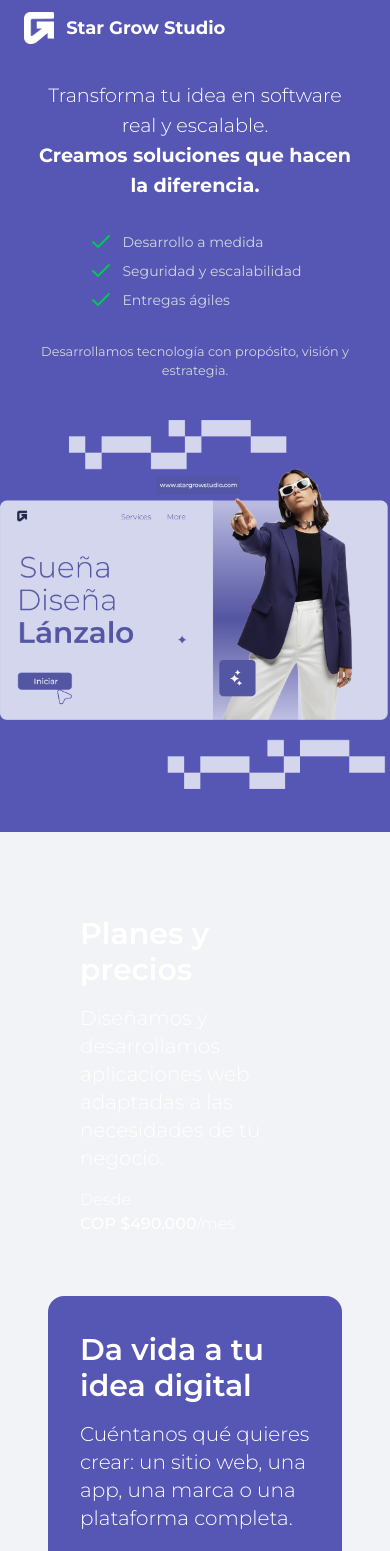
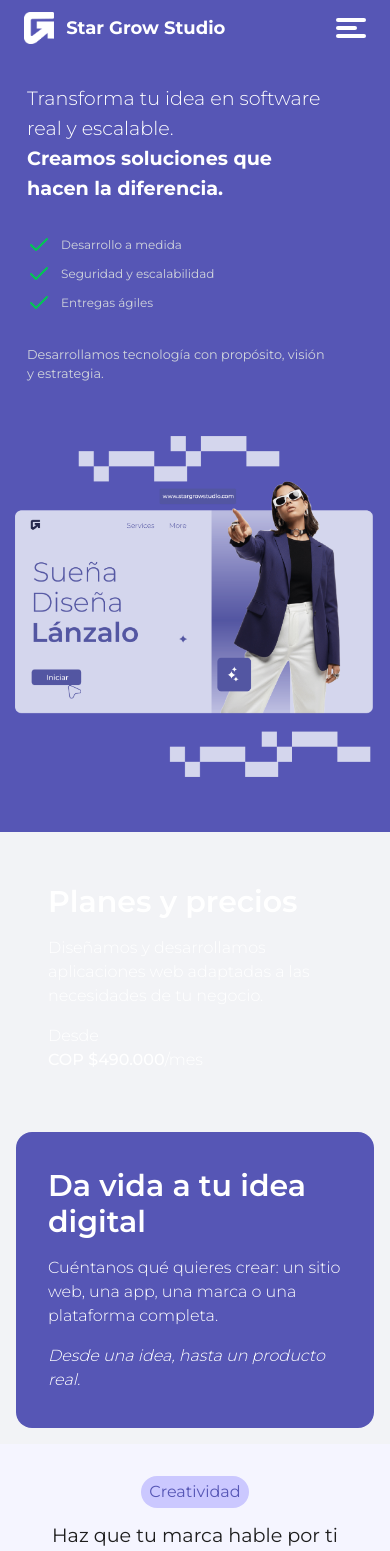
Before and after one commit to MauricioMolina12/stargrowstudio, a Next.js app: page / in a window 390 px wide. Shown: the top 1551 px of the page. Built offline with nearby package versions, Linux system fonts and the light colour scheme.

Commit message:
Improving mobile usability

```diff
--- a/src/app/components/layout/NavBar.tsx
+++ b/src/app/components/layout/NavBar.tsx
@@ -131,20 +131,20 @@ const NavBar = () => {
             <span
               className={`
                 w-full h-[4px] rounded-2xl  duration-300 ease-in-out
-                ${'bg-[var(--color-primary)]'}
+                ${'bg-white'}
                 ${stateSideBar ? 'rotate-45 translate-y-[8px]' : ''}
               `}></span>
 
             <span
               className={`
                 w-[70%] h-[4px] rounded-2xl  duration-300 ease-in-out
-                ${'bg-[var(--color-primary)]'}
+                ${'bg-white'}
                 ${stateSideBar ? 'opacity-0 scale-0' : ''}`}></span>
 
             <span
               className={`
                 w-full h-[4px] rounded-2xl  duration-300 ease-in-out
-                ${'bg-[var(--color-primary)]'}
+                ${'bg-white'}
                 ${stateSideBar ? '-rotate-45 -translate-y-[8px]' : ''}`}></span>
           </button>
         </header>
--- a/src/app/components/shared/Banner/Banner.module.scss
+++ b/src/app/components/shared/Banner/Banner.module.scss
@@ -74,6 +74,10 @@
   z-index: 10;
   position: relative;
   padding-block: 14px;
+
+  @media (max-width: 768px) {
+    padding: 15px;
+  }
 }
 
 .banner__description,
@@ -99,6 +103,13 @@
   overflow: hidden;
   width: 40%;
   height: 100%;
+
+  img{
+    max-width: 100%;
+    height: 100%;
+    width: 100%;
+    object-fit: contain;
+  }
 
   &::before,
   &::after {
@@ -129,6 +140,10 @@
     width: 100%;
     height: 100%;
     flex-direction: row;
+
+    img {
+      align-self: flex-end;
+    }
   }
 }
 
@@ -203,6 +218,30 @@
   flex-direction: column;
   gap: 25px;
   text-align: center;
+
+  @media (max-width: 768px) {
+    align-items: start;
+    text-align: start;
+    padding: 12px;
+
+    h1 {
+      padding: 0;
+      font-size: clamp(1.8rem, 2vw, 2rem);
+
+      .title {
+        margin-bottom: 10px;
+      }
+
+    }
+
+  }
+
+  @media (max-width: 420px) {
+    h1 {
+      font-size: clamp(1.2rem, 2vw, 1.5rem);
+    }
+  }
+
 }
 
 .banner__description .banner__description--hero-service {
@@ -220,6 +259,7 @@
 .banner__description .banner__description--hero-service img {
   width: 20px;
   height: 20px;
+
 }
 
 .banner__description .banner__description--hero-title {
@@ -286,6 +326,14 @@
 
     .text-green-500 {
       font-size: clamp(12px, 1vw, 14px);
+    }
+
+    @media (max-width: 420px) {
+      font-size: clamp(12px, 1vw, 14px);
+
+      .text-green-500 {
+        font-size: clamp(12px, 1vw, 14px);
+      }
     }
   }
 }
--- a/src/app/components/shared/ServiceCard.tsx
+++ b/src/app/components/shared/ServiceCard.tsx
@@ -34,9 +34,9 @@ const ServiceCard = ({ tag, title, description, items, bgCard = '#FFFFFF', child
                 </header>
             )}
 
-            <h4 className={`${title?.fontSize} px-8 ${title?.fontWeight}`} style={{ color: title?.color }}>{title?.label}</h4>
+            <h4 className={`${title?.fontSize} px-8 flex-1/2 ${title?.fontWeight}`} style={{ color: title?.color }}>{title?.label}</h4>
 
-            <p className={`${description?.fontSize} px-8 ${description?.fontWeight}`} style={{ color: description?.color }}>{description?.label}</p>
+            <p className={`${description?.fontSize} px-8 flex-1/2 ${description?.fontWeight}`} style={{ color: description?.color }}>{description?.label}</p>
 
             {children}
         </main>
--- a/src/app/page.tsx
+++ b/src/app/page.tsx
@@ -187,25 +187,25 @@ export default function Home() {
           />
         </section>
 
-        <section id="HighlightCards" className="p-8 flex flex-col gap-2">
-          <div className="cards__content flex flex-col lg:flex-row items-center justify-between p-4 gap-6 lg:max-w-[70%] lg:mx-auto">
+        <section id="HighlightCards" className="flex flex-col gap-2 lg:p-6">
+          <div className="cards__content grid lg:grid-cols-2 p-4 gap-6 w-full lg:max-w-11/12 lg:mx-auto">
             <ServiceCard
-              title={{label: 'Planes y precios', fontSize: 'text-3xl', color: 'var(--color-white)', fontWeight: 'font-semibold'}}
-              description={{label: 'Diseñamos y desarrollamos aplicaciones web adaptadas a las necesidades de tu negocio.', fontSize: 'text-xl', color: 'var(--color-white)', fontWeight: 'font-light'}}
+              title={{ label: 'Planes y precios', fontSize: 'text-3xl', color: 'var(--color-white)', fontWeight: 'font-semibold' }}
+              description={{ label: 'Diseñamos y desarrollamos aplicaciones web adaptadas a las necesidades de tu negocio.', fontSize: 'text-[1rem]', color: 'var(--color-white)', fontWeight: 'font-light' }}
               bgCard="linear-gradient(110deg, var(--color-primary) 60%, var(--primary--700) 60%);"
             >
-              <div className="px-8 pb-9 font-light text-[var(--color-white)]">
+              <div className="px-8 pb-9 font-light text-[var(--color-white)] flex-1/2">
                 <p className="">Desde</p>
                 <p><span className="font-medium">COP $490.000</span>/mes</p>
               </div>
 
             </ServiceCard>
             <ServiceCard
-              title={{label: 'Da vida a tu idea digital', fontSize: 'text-3xl', color: 'var(--color-white)', fontWeight: 'font-semibold'}}
-              description={{label: 'Cuéntanos qué quieres crear: un sitio web, una app, una marca o una plataforma completa.', fontSize: 'text-xl', color: 'var(--color-white)', fontWeight: 'font-light'}}
+              title={{ label: 'Da vida a tu idea digital', fontSize: 'text-3xl', color: 'var(--color-white)', fontWeight: 'font-semibold' }}
+              description={{ label: 'Cuéntanos qué quieres crear: un sitio web, una app, una marca o una plataforma completa.', fontSize: 'text-[1rem]', color: 'var(--color-white)', fontWeight: 'font-light' }}
               bgCard="var(--color-primary)"
             >
-              <div className="px-8 pb-9 font-light text-[var(--color-white)] italic">
+              <div className="px-8 pb-9 font-light text-[var(--color-white)] italic flex-1/2">
                 <p>Desde una idea, hasta un producto real.</p>
               </div>
 
@@ -216,13 +216,9 @@ export default function Home() {
         </section>
 
 
-
-
-
-
         <section id="cards" className="bg-[var(--meteorite--50)] p-8 flex flex-col gap-2">
           <TitleBox title={{ left: 'Haz que tu marca hable por ti', main: '', right: '' }} tag="Creatividad" description="''" ></TitleBox>
-          <div className="cards__content flex flex-col lg:flex-row items-center justify-between p-4 gap-6 lg:max-w-[70%] lg:mx-auto">
+          <div className="cards__content grid lg:grid-cols-2 lg:max-w-11/12 p-4 gap-6 lg:mx-auto">
             <ServiceCard
               tag={{ label: 'Producto digital', color: 'var(--color-dark)', fontSize: 'text-[.8rem]' }}
               title={{ label: 'Crea experiencias digitales que enamoran', color: 'var(--color-dark)', fontSize: 'text-4xl' }}
@@ -244,13 +240,13 @@ export default function Home() {
                 </li>
               </ul>
 
-              <figure className="relative w-full
-                    before:absolute before:bottom-0 before:right-0 before:top-30 before:left-0 before:rounded-xl before:bg-[var(--color-primary)]
-                    after:absolute after:bottom-0 after:top-0 after:right-0 after:w-[60%] after:rounded-xl after:bg-[linear-gradient(110deg,_var(--color-primary)_60%,_var(--meteorite--400)_60%)]">
+              <figure className="relative w-full before:absolute
+                    before:bottom-0 before:right-0 before:top-30 before:left-0 before:rounded-xl before:bg-[var(--color-primary)]
+                    after:absolute after:bottom-0 after:top-[-20px] after:right-0 after:w-[60%] after:rounded-xl after:bg-[linear-gradient(110deg,_var(--color-primary)_60%,_var(--meteorite--400)_60%)]">
                 <img
                   src="/img/hero-banner/Figma-cap.png"
                   alt="figma view"
-                  className="object-cover ml-auto mt-10 w-4/5 h-full rounded-xl relative z-30"
+                  className="object-cover ml-auto w-4/5 h-full rounded-xl relative z-30"
                 />
               </figure>
 
@@ -279,8 +275,8 @@ export default function Home() {
 
               <figure className="relative w-full
                     before:absolute before:bottom-0 before:right-0 before:top-30 before:left-0 before:rounded-xl before:bg-[var(--primary--700)]
-                    after:absolute after:bottom-0 after:top-0 after:right-0 after:w-[60%] after:rounded-xl after:bg-[linear-gradient(110deg,_var(--primary--700)_60%,_var(--meteorite--200)_60%)]">
-                <img src="/img/hero-banner/Ilustrator-cap.png" alt="ilustrator view" className="object-cover ml-auto mt-10 w-4/5 h-full rounded-xl relative z-30" />
+                    after:absolute after:bottom-0 after:top-[-20px] after:right-0 after:w-[60%] after:rounded-xl after:bg-[linear-gradient(110deg,_var(--primary--700)_60%,_var(--meteorite--200)_60%)]">
+                <img src="/img/hero-banner/Ilustrator-cap.png" alt="ilustrator view" className="object-cover ml-auto w-4/5 h-full rounded-xl relative z-30" />
               </figure>
 
             </ServiceCard>
```
